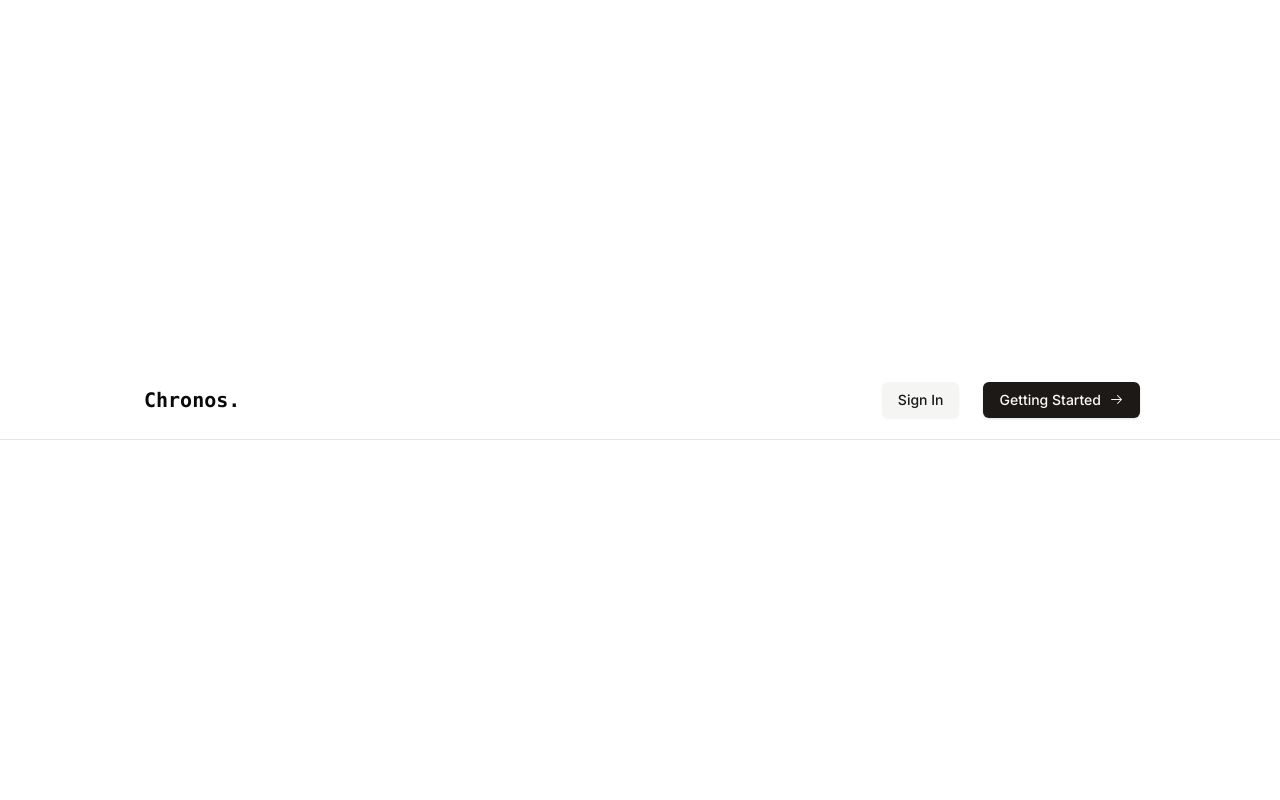
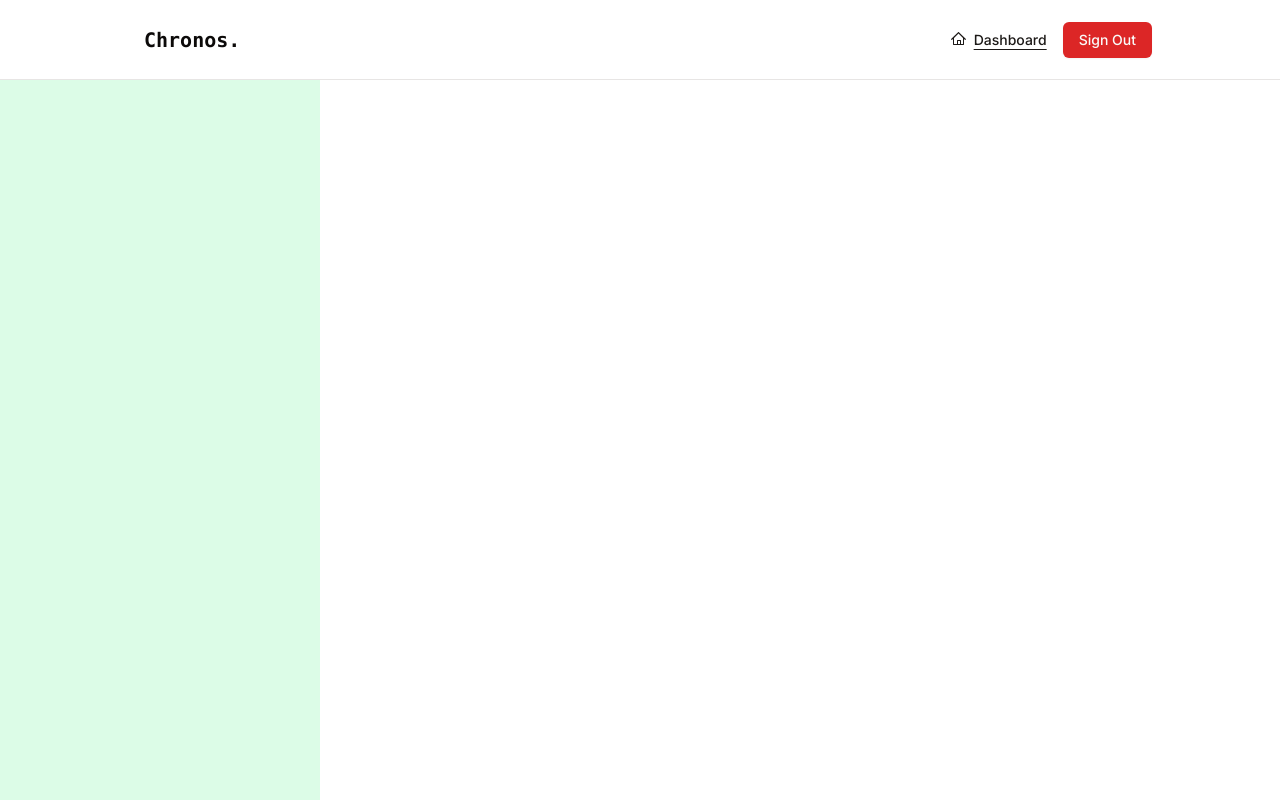
Before and after one commit to KushalHarsora/Chronos, a Next.js app: page /dashboard in a window 1280 px wide. Built offline with nearby package versions, Linux system fonts and the light colour scheme.

Commit message:
Handled Frontend Error

```diff
--- a/src/app/dashboard/page.tsx
+++ b/src/app/dashboard/page.tsx
@@ -1,8 +1,8 @@
 'use client'
 
 import { Button } from "@/components/ui/button"
-import { Sheet, SheetContent, SheetHeader, SheetTitle, SheetTrigger } from "@/components/ui/sheet"
-import { ArrowRightIcon, GearIcon, HamburgerMenuIcon, MagnifyingGlassIcon, HomeIcon, TokensIcon } from "@radix-ui/react-icons"
+import { Sheet, SheetContent, SheetTrigger } from "@/components/ui/sheet"
+import { GearIcon, HamburgerMenuIcon, MagnifyingGlassIcon, HomeIcon, TokensIcon } from "@radix-ui/react-icons"
 import { useRouter } from "next/navigation"
 import React from "react"
 
@@ -14,7 +14,7 @@ const Dashboard = () => {
         <React.Fragment>
             <main className=" h-screen w-screen flex justify-center items-center">
                 {/* Navbar */}
-                <section className=" fixed z-0 h-[10vh] w-screen flex flex-row justify-between px-[10%] items-center border-b-[1.5px] bg-white/75 backdrop-blur-lg">
+                <section className=" fixed z-0 h-[10vh] w-screen top-0 left-0 flex flex-row justify-between px-[10%] items-center border-b-[1.5px] bg-white/75 backdrop-blur-lg">
                     <div>
                         <Button variant={'ghost'} onClick={() => { router.push('/') }} className=" font-mono font-semibold text-xl hover:bg-transparent">
                             Chronos.
@@ -22,16 +22,19 @@ const Dashboard = () => {
                     </div>
                     <div className=" flex flex-row max-lg:hidden">
                         <Button
-                            className=" mx-3"
-                            variant={'secondary'}
-                            onClick={() => { router.push('/sign-in') }}
-                        >Sign In</Button>
+                            variant={'link'}
+                            className=" w-full gap-2 underline"
+                            onClick={() => { router.push('/dashboard') }}
+                        >
+                            <HomeIcon />
+                            Dashboard
+                        </Button>
                         <Button
-                            className=" mx-3 gap-2"
-                            onClick={() => { router.push('/sign-up') }}
+                            variant={'destructive'}
+                            className=" bg-red-600 w-1/2 hover:bg-red-600"
+                            onClick={() => { }}
                         >
-                            Getting Started
-                            <ArrowRightIcon />
+                            Sign Out
                         </Button>
                     </div>
                     <div className=" lg:hidden">
@@ -44,10 +47,10 @@ const Dashboard = () => {
                             <SheetContent>
                                 <div className=" w-full h-full flex flex-col justify-between items-center overflow-hidden">
                                     <div className=" mt-[5vh] h-2/6 w-full flex flex-col justify-evenly items-center">
-                                    <Button
+                                        <Button
                                             variant={'link'}
                                             className=" w-full gap-2 underline"
-                                            onClick = {() => {}}
+                                            onClick={() => { }}
                                         >
                                             <MagnifyingGlassIcon />
                                             Search
@@ -55,7 +58,7 @@ const Dashboard = () => {
                                         <Button
                                             variant={'link'}
                                             className=" w-full gap-2 underline"
-                                            onClick = {() => {router.push('/dashboard')}}
+                                            onClick={() => { router.push('/dashboard') }}
                                         >
                                             <HomeIcon />
                                             Dashboard
@@ -63,7 +66,7 @@ const Dashboard = () => {
                                         <Button
                                             variant={'link'}
                                             className=" w-full gap-2 underline"
-                                            onClick = {() => {router.push('/setting')}}
+                                            onClick={() => { router.push('/setting') }}
                                         >
                                             <GearIcon />
                                             Settings
@@ -71,7 +74,7 @@ const Dashboard = () => {
                                         <Button
                                             variant={'link'}
                                             className=" w-full gap-2 underline"
-                                            onClick = {() => {router.push('/')}}
+                                            onClick={() => { router.push('/') }}
                                         >
                                             <TokensIcon />
                                             New Page
@@ -80,7 +83,7 @@ const Dashboard = () => {
                                     <Button
                                         variant={'destructive'}
                                         className=" bg-red-600 w-1/2 hover:bg-red-600"
-                                        onClick = {() => {}}
+                                        onClick={() => { }}
                                     >
                                         Sign Out
                                     </Button>
@@ -89,6 +92,14 @@ const Dashboard = () => {
                         </Sheet>
                     </div>
                 </section>
+                <section className=" absolute top-[10vh] left-0 h-[90vh] w-full flex justify-center items-center">
+                    <div className=" absolute left-0 top-0 w-1/4 h-[90vh] bg-green-100">
+
+                    </div>
+                    <div>
+
+                    </div>
+                </section>
             </main>
         </React.Fragment>
     )
--- a/src/components/ui/text-generate-effect.tsx
+++ b/src/components/ui/text-generate-effect.tsx
@@ -1,6 +1,5 @@
 "use client";
-
-import { useEffect, useRef } from "react";
+import { useEffect } from "react";
 import { motion, stagger, useAnimate } from "framer-motion";
 import { cn } from "@/lib/utils";
 
@@ -16,11 +15,8 @@ export const TextGenerateEffect = ({
   duration?: number;
 }) => {
   const [scope, animate] = useAnimate();
-  const wordsArray = words.split(" ");
-  const ref = useRef<HTMLDivElement>(null);
-
+  let wordsArray = words.split(" ");
   useEffect(() => {
-    if (ref.current) {
     animate(
       "span",
       {
@@ -28,17 +24,17 @@ export const TextGenerateEffect = ({
         filter: filter ? "blur(0px)" : "none",
       },
       {
-          duration,
+        duration: duration ? duration : 1,
         delay: stagger(0.2),
       }
     );
-    }
-  }, [animate, duration, filter, words]);
+  }, [scope.current]);
 
   const renderWords = () => {
     return (
-      <motion.div ref={ref}>
-        {wordsArray.map((word, idx) => (
+      <motion.div ref={scope}>
+        {wordsArray.map((word, idx) => {
+          return (
             <motion.span
               key={word + idx}
               className="dark:text-white text-black opacity-0"
@@ -48,7 +44,8 @@ export const TextGenerateEffect = ({
             >
               {word}{" "}
             </motion.span>
-        ))}
+          );
+        })}
       </motion.div>
     );
   };
@@ -56,7 +53,7 @@ export const TextGenerateEffect = ({
   return (
     <div className={cn("font-bold", className)}>
       <div className="mt-4">
-        <div className="dark:text-white text-black text-xl max-md:text-lg leading-snug tracking-wide">
+        <div className=" dark:text-white text-black text-2xl leading-snug tracking-wide">
           {renderWords()}
         </div>
       </div>
```
Lines whose indentation alone changed are shown as unchanged.
